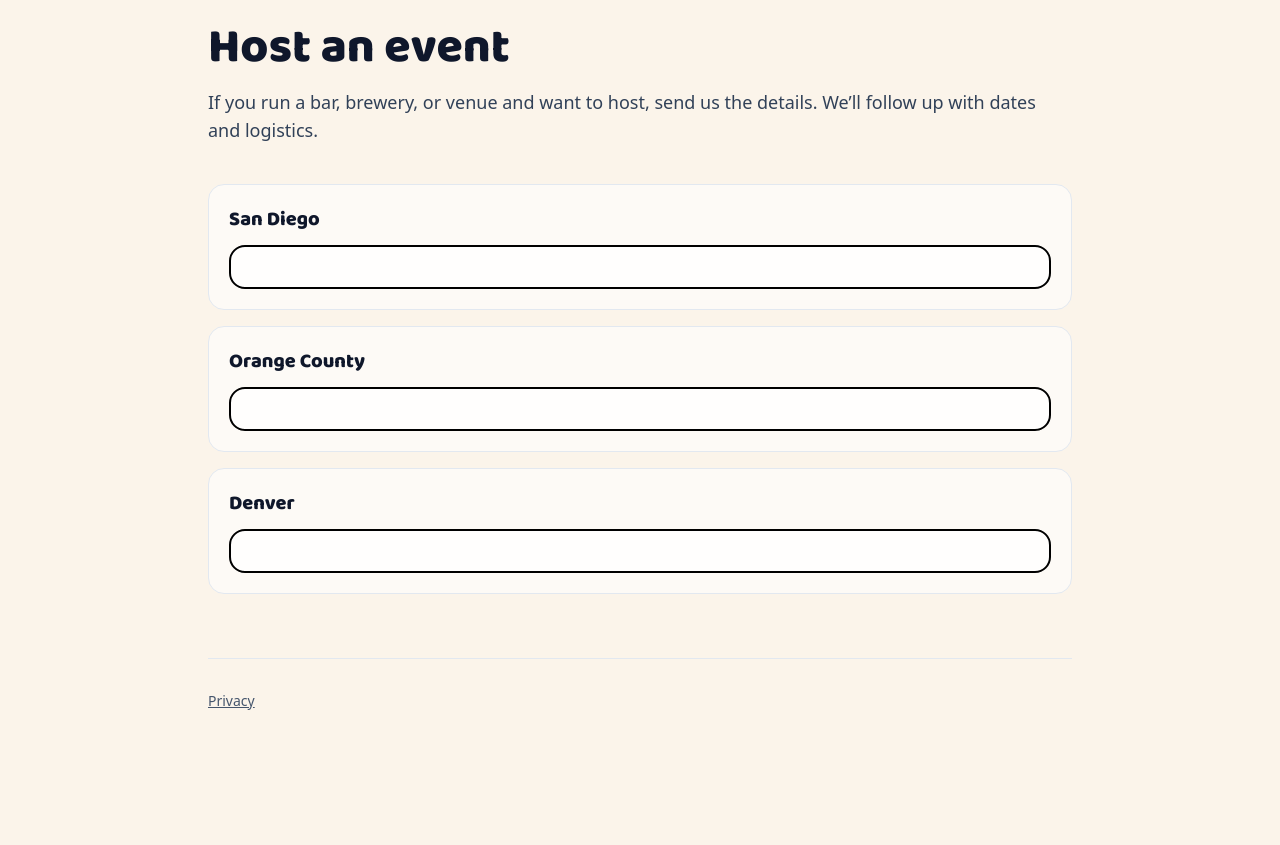
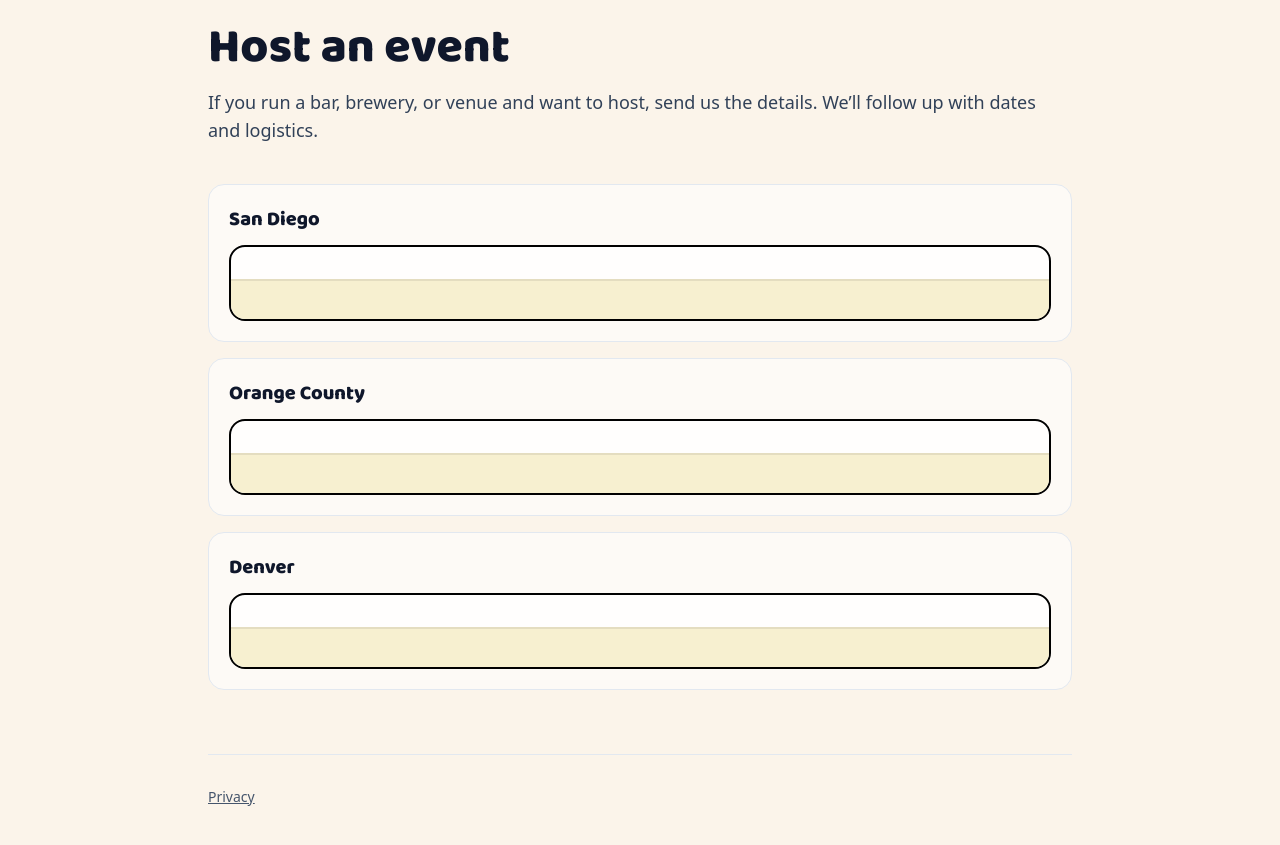
Before and after one commit to jeanericgagnon/social-study-site, an Astro site in the folder social-study-site/: page /host in a window 1280 px wide. Shown: the part 79-924 px from the top of the page. Before the commit the page ends 870 px from the top, so only its background shows below. Built offline with nearby package versions, Linux system fonts and the light colour scheme; Astro itself is replaced by a stand-in of ours.

Commit message:
Add visual cover strip over HubSpot branding area

```diff
--- a/social-study-site/src/components/HubSpotForm.astro
+++ b/social-study-site/src/components/HubSpotForm.astro
@@ -9,13 +9,15 @@ const { portalId, formId, region = 'na1' } = Astro.props;
 const targetId = `hs-form-${formId}`;
 ---
 
-<div class="rounded-2xl border-2 border-black bg-white/80 p-5">
+<div class="hs-wrap relative overflow-hidden rounded-2xl border-2 border-black bg-white/80 p-5 pt-5">
   <div
     id={targetId}
     data-hs-region={region}
     data-hs-portal={portalId}
     data-hs-form={formId}
   ></div>
+  <!-- Visual cover strip (best-effort) to hide HubSpot branding area -->
+  <div class="hs-brand-cover pointer-events-none absolute bottom-0 left-0 right-0 h-10 bg-[#f7f0d0]"></div>
 </div>
 
 <script is:inline src="https://js.hsforms.net/forms/v2.js"></script>
--- a/social-study-site/src/styles/global.css
+++ b/social-study-site/src/styles/global.css
@@ -19,6 +19,9 @@ body{
 }
 
 /* HubSpot embed polish (best-effort) */
+.hs-wrap{ padding-bottom: 3.25rem; }
+.hs-brand-cover{ border-top: 2px solid rgba(0,0,0,.08); }
+
 .hs-form :is(input, textarea, select){
   border: 2px solid rgba(0,0,0,.7) !important;
   border-radius: 12px !important;
```
